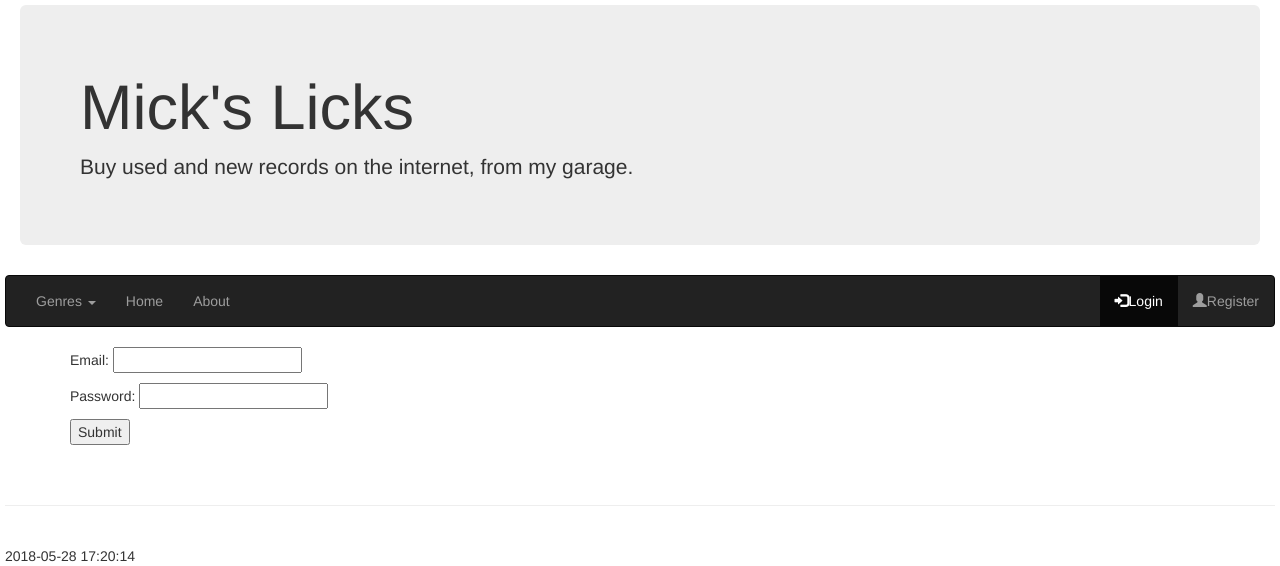
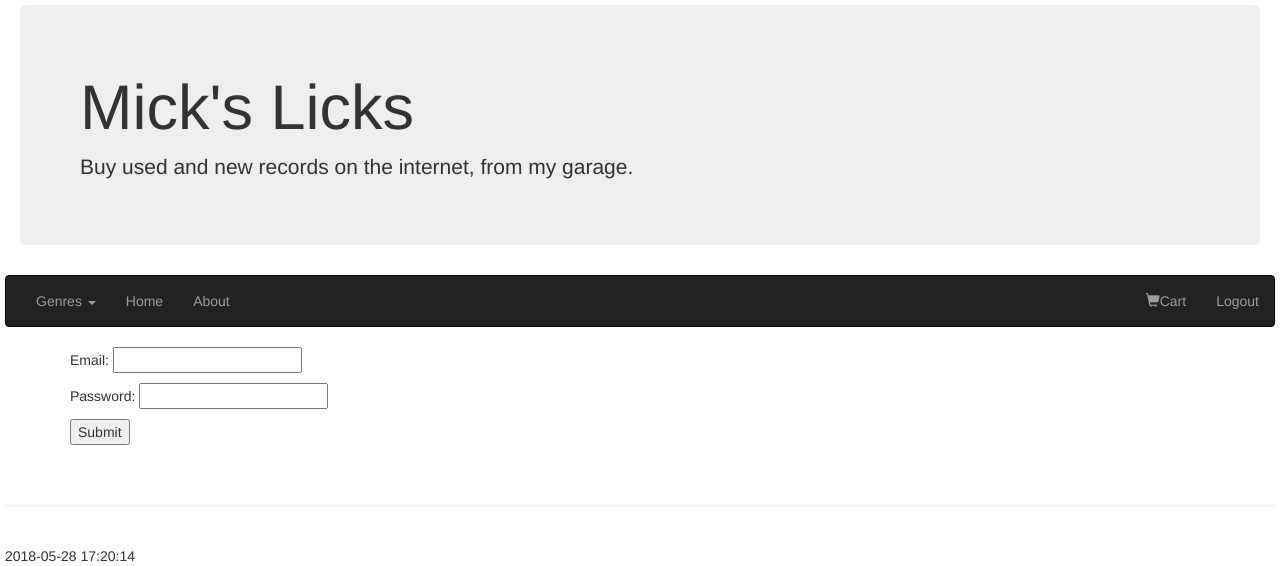
Before and after one commit to aidanranney/e-commerce-project, a PHP site: page /login.php in a window 1280 px wide. Shown: the top 566 px of the page. Run offline with PHP 8.4, Linux system fonts and the light colour scheme; the visitor is signed in with stand-in values (Sample User, id 1); tables that the repository leaves empty or names only in its code hold one stand-in row (values such as "Sample post").

Commit message:
made the header dynamically update with cart and logout based on if user is logged in

```diff
--- a/web/header.php
+++ b/web/header.php
@@ -1,6 +1,7 @@
 <?php
 session_start();
 ini_set('display_errors', 1);
+include ('connection.php');
 ?>
 <!DOCTYPE html>
 <!--
@@ -31,25 +32,25 @@ and open the template in the editor.
                   <span class="caret"></span></a>
                     <ul class="dropdown-menu">
                       <?php
-                        include ('connection.php');
                         $categories = mysqli_query($link,'select genre from GENRE');
                         echo "<li id='All'><a href='index.php'>All</a></li>";
                         if ($categories)   {
                           while ($result = mysqli_fetch_array($categories)) {
                           $id = $result['genre'];
                           echo "<li id=" . $id . "><a href='index.php?genre=$id'>" . $id . "</a></li>";
-                          //do stuff with bootstrap dropdown categories here
                           }
                         }
 
                       ?>
                     </ul>
             </li>
+
             <li <?php
               if ($currentpage == 'home') {
                 print 'class="active"';
               }
             ?>><a href="index.php">Home</a></li>
+
             <li <?php
               if ($currentpage == 'about') {
                 print 'class="active"';
@@ -57,6 +58,8 @@ and open the template in the editor.
             ?>><a href="about.php">About</a></li>
             </ul>
             <ul class="nav navbar-nav navbar-right">
+
+
             <li <?php
                 if ($currentpage == 'addrecord') {
                   print 'class="active"';
@@ -69,16 +72,33 @@ and open the template in the editor.
                   echo "style='display:none;'";
                 }
               } ?>>Add Record</a></li>
+
             <li <?php
               if ($currentpage == 'login') {
-                  print 'class="active"';
+                echo 'class="active"';
+              }
+              if (isset($_SESSION['useremail'])) {
+                echo "style='display:none;'";
               }
             ?>><a href="login.php"><span class="glyphicon glyphicon-log-in"></span>Login</a></li>
+
             <li <?php
               if ($currentpage == 'registration') {
-                  print 'class="active"';
+                echo 'class="active"';
+              }
+              if (isset($_SESSION['useremail'])) {
+                echo "style='display:none;'";
               }
             ?>><a href="register.php"><span class="glyphicon glyphicon-user"></span>Register</a></li>
+
+            <?php
+              if (isset($_SESSION['useremail'])) {
+                echo "<li><a href='cart.php'><span class='glyphicon glyphicon-shopping-cart'></span>Cart</a></li>";
+              }
+              if (isset($_SESSION['useremail'])) {
+                echo "<li><a href='logout.php'>Logout</a></li>";
+              }
+            ?>
             </ul>
             </div>
         </nav>
--- /dev/null
+++ b/web/logout.php
@@ -0,0 +1,6 @@
+<?php
+session_start();//session is a way to store information (in variables) to be used across multiple pages.
+session_destroy();
+echo "You are now logged out";
+header("Location: login.php");//use for the redirection to some page
+?>
```
Also changed, not shown: .remote-sync.json. Lines whose indentation alone changed are shown as unchanged.
